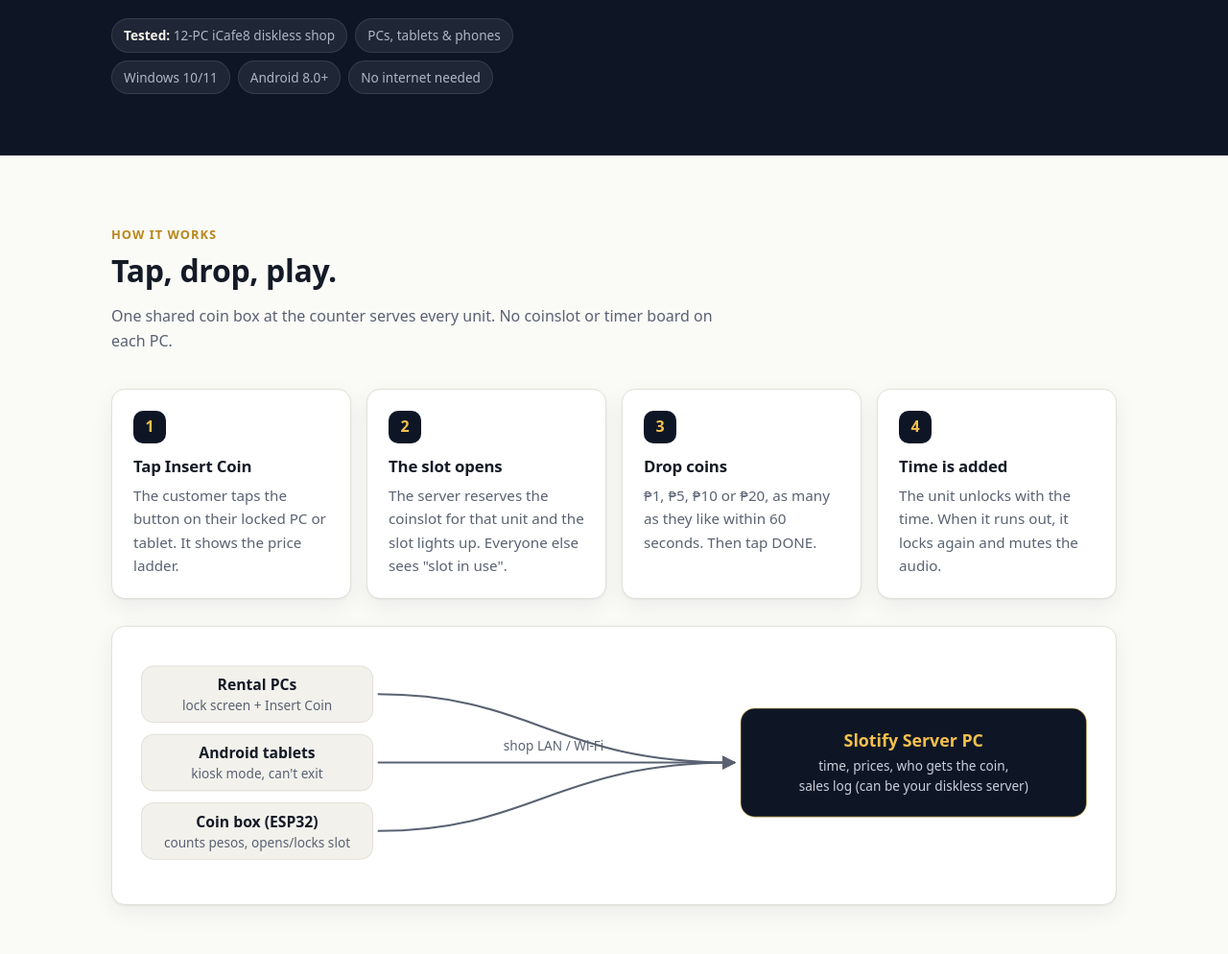
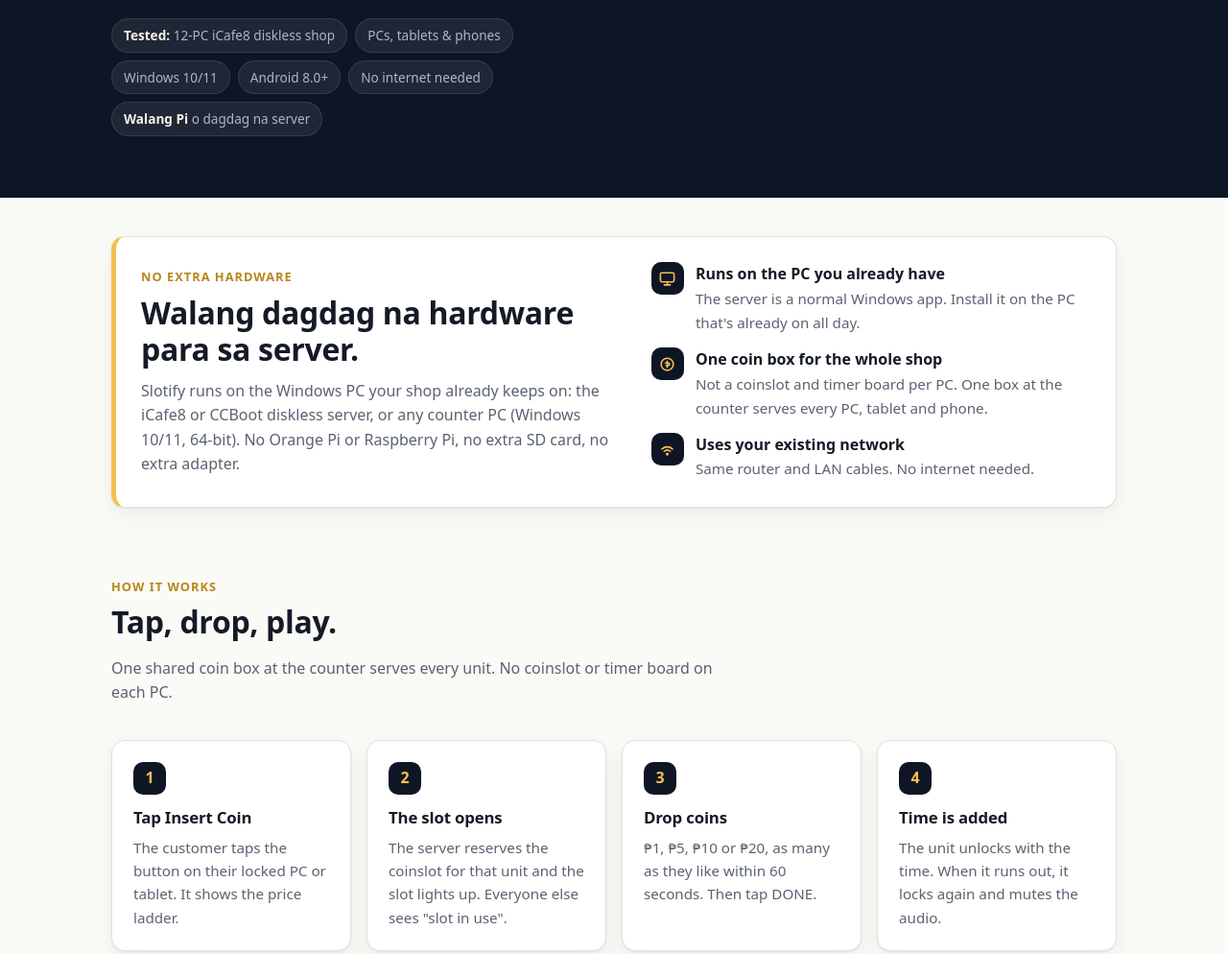
Before and after one commit to rjcantare/Slotify, a plain HTML site: page docs/index.html in a window 1280 px wide. Shown: the part 655-1649 px from the top of the page at 96% size. Drawn offline with Linux system fonts and the light colour scheme.

Commit message:
Website + README: no extra server hardware
Make the "no extra hardware" benefit prominent: Slotify's server runs on
the Windows PC the shop already keeps on (iCafe8/CCBoot diskless server or
any counter PC), so no Orange Pi/Raspberry Pi, SD card or extra adapter,
and one coin box serves the whole shop.

- Home page: "Walang Pi o dagdag na server" hero chip, a highlighted band
  right after the hero, and an FAQ entry
- README: a bullet in the intro list

Co-Authored-By: Claude Opus 5.5 <noreply@anthropic.com>

```diff
--- a/docs/index.html
+++ b/docs/index.html
@@ -104,6 +104,20 @@ section.alt{background:var(--surface-2)}
 .diagram text{font-family:inherit}
 .diagram .d-narrow{display:none;max-width:420px;margin:0 auto}
 @media (max-width:640px){.diagram .d-wide{display:none}.diagram .d-narrow{display:block}}
+
+/* no extra hardware */
+section.nohw{padding:40px 0 0}
+.nohw-box{background:var(--surface);border:1px solid var(--line);border-left:5px solid var(--gold);border-radius:var(--radius);
+  padding:26px;box-shadow:var(--shadow);display:grid;grid-template-columns:1.1fr 1fr;gap:28px;align-items:center}
+.nohw-box h2{margin-bottom:.35em}
+.nohw-box .lead2{color:var(--muted);margin:0}
+.nohw-pts{list-style:none;margin:0;padding:0;display:grid;gap:12px}
+.nohw-pts li{display:grid;grid-template-columns:34px 1fr;gap:12px;align-items:start}
+.nohw-pts .ic{width:34px;height:34px;border-radius:10px;background:var(--badge);display:grid;place-items:center}
+.nohw-pts .ic svg{width:19px;height:19px;stroke:var(--gold);fill:none;stroke-width:2;stroke-linecap:round;stroke-linejoin:round}
+.nohw-pts b{display:block}
+.nohw-pts span{color:var(--muted);font-size:.95rem}
+@media (max-width:860px){.nohw-box{grid-template-columns:1fr;gap:20px;padding:20px}}
 
 /* features */
 .grid{display:grid;grid-template-columns:repeat(3,1fr);gap:16px}
@@ -237,6 +251,7 @@ code{font-family:ui-monospace,SFMono-Regular,Consolas,monospace;font-size:.9em;b
         <span class="chip">Windows 10/11</span>
         <span class="chip">Android 8.0+</span>
         <span class="chip">No internet needed</span>
+        <span class="chip"><b>Walang Pi</b> o dagdag na server</span>
       </div>
     </div>
     <figure>
@@ -247,6 +262,26 @@ code{font-family:ui-monospace,SFMono-Regular,Consolas,monospace;font-size:.9em;b
 </header>
 
 <main>
+
+<section class="nohw" id="no-extra-hardware">
+  <div class="wrap">
+    <div class="nohw-box">
+      <div>
+        <div class="eyebrow">No extra hardware</div>
+        <h2>Walang dagdag na hardware para sa server.</h2>
+        <p class="lead2">Slotify runs on the Windows PC your shop already keeps on: the iCafe8 or CCBoot diskless server, or any counter PC (Windows 10/11, 64-bit). No Orange Pi or Raspberry Pi, no extra SD card, no extra adapter.</p>
+      </div>
+      <ul class="nohw-pts">
+        <li><div class="ic"><svg viewBox="0 0 24 24"><rect x="3" y="4" width="18" height="12" rx="2"/><path d="M8 20h8M12 16v4"/></svg></div>
+          <div><b>Runs on the PC you already have</b><span>The server is a normal Windows app. Install it on the PC that's already on all day.</span></div></li>
+        <li><div class="ic"><svg viewBox="0 0 24 24"><circle cx="12" cy="12" r="8"/><path d="M12 8v8M9.5 10.5h4a1.5 1.5 0 010 3h-3"/></svg></div>
+          <div><b>One coin box for the whole shop</b><span>Not a coinslot and timer board per PC. One box at the counter serves every PC, tablet and phone.</span></div></li>
+        <li><div class="ic"><svg viewBox="0 0 24 24"><path d="M5 12.5a10 10 0 0114 0M8 15.5a6 6 0 018 0"/><circle cx="12" cy="19" r="1"/></svg></div>
+          <div><b>Uses your existing network</b><span>Same router and LAN cables. No internet needed.</span></div></li>
+      </ul>
+    </div>
+  </div>
+</section>
 
 <section id="how">
   <div class="wrap">
@@ -580,6 +615,8 @@ code{font-family:ui-monospace,SFMono-Regular,Consolas,monospace;font-size:.9em;b
         <p>There's no catch. It's free and open source under GPL-3.0. There's no license key, activation or monthly fee in the code, and the source is public so anyone can check it. We only ask one favor: if it helps your shop, star the <a href="https://github.com/rjcantare/Slotify">GitHub repo</a>. It helps other shop owners find Slotify and helps us start a support group.</p></details>
       <details><summary>Windows says "Windows protected your PC". Is it a virus?</summary>
         <p>That warning appears for any installer without a paid code-signing certificate. Click <b>More info → Run anyway</b>. You can verify each file with the SHA-256 hashes on the Releases page, and read the source code yourself.</p></details>
+      <details><summary>Kailangan ko ba ng Orange Pi o hiwalay na server?</summary>
+        <p>Hindi. The Slotify server runs on the Windows PC you already have, like the iCafe8 or CCBoot diskless server or any counter PC that's on during shop hours (Windows 10/11, 64-bit). No Orange Pi or Raspberry Pi, no SD card, no extra adapter. The only extra hardware is the one coin box for the whole shop.</p></details>
       <details><summary>Does it work without internet?</summary>
         <p>Yes. Everything runs on your shop's own network. All devices just need to be on the same router.</p></details>
       <details><summary>Will it work on my traditional (non-diskless) setup?</summary>
```
Also changed, not shown: 1 other file.
